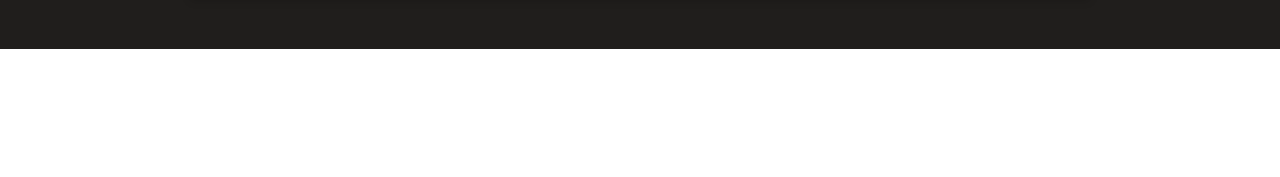
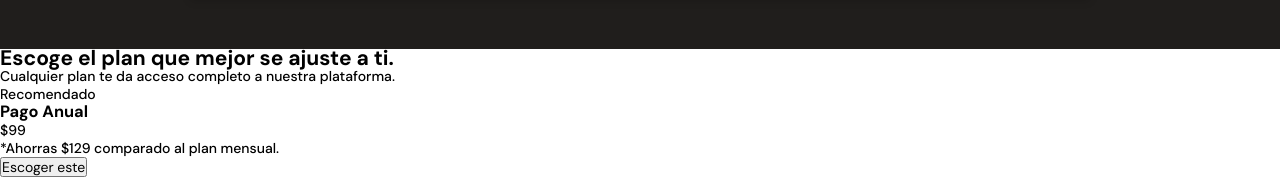
Before and after one commit to EH-EliezerHernandez/practica-batatabit, a plain HTML site: page index.html in a window 1280 px wide. Shown: the part 2021-2198 px from the top of the page. Before the commit the page ends 2070 px from the top, so only its background shows below. Drawn offline with Linux system fonts and the light colour scheme.

Commit message:
Agregando estructura inicial de html de la seccion planes

```diff
--- a/index.html
+++ b/index.html
@@ -162,5 +162,26 @@
       </div>
     </section>
     <!-- servicios -->
+    <section class="planes" id="plans">
+      <h2 class="planes__tittle">Escoge el plan que mejor se ajuste a ti.</h2>
+      <p class="planes__description">
+        Cualquier plan te da acceso completo a nuestra plataforma.
+      </p>
+      <div class="planes__conteiner">
+        <section class="planes__card">
+          <p class="planes__recomendado">Recomendado</p>
+          <h3 class="planes__card-tittle">Pago Anual</h3>
+          <p class="plans__price"><span>$</span>99</p>
+          <p class="planes__card-description">
+            *Ahorras $129 comparado al plan mensual.
+          </p>
+          <button class="plans__buttom">
+            <p>Escoger este <span class="arrow-buttom"></span></p>
+          </button>
+        </section>
+        <!-- planes__card -->
+      </div>
+    </section>
+    <!-- plans -->
   </body>
 </html>
```
